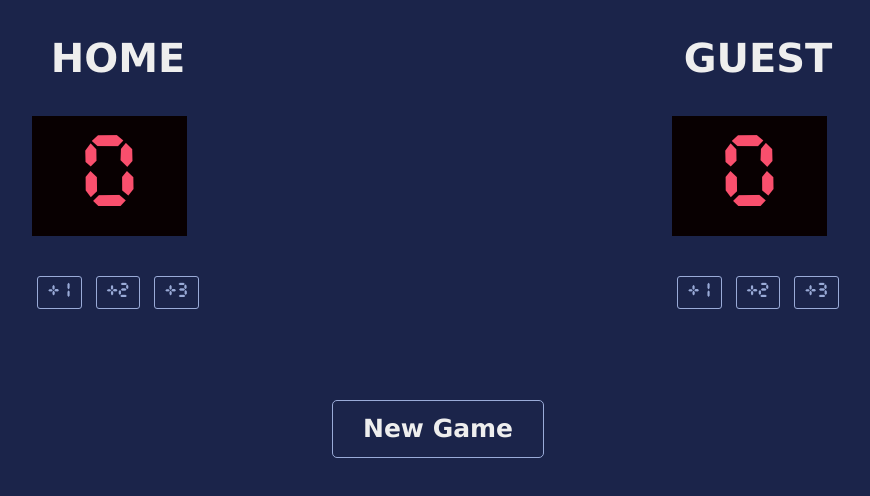
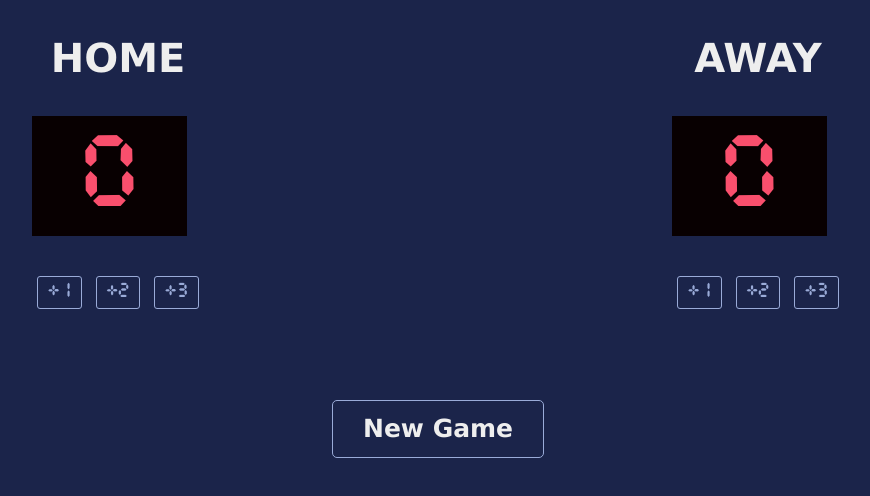
Before and after one commit to sa-gordy/Basketball-Counter-Solo-Project, a plain HTML site: page index.html in a window 1280 px wide. Shown: the whole page, without its empty margins (202-1072 px from the left). Drawn offline with nearby package versions, Linux system fonts and the light colour scheme.

Commit message:
Change Guest to Away

```diff
--- a/index.html
+++ b/index.html
@@ -13,7 +13,7 @@
             </div>
 
             <div>
-                <h3 class="column-title">GUEST</h3>
+                <h3 class="column-title">AWAY</h3>
                 <h1 id="guest-counter" class="counter">0</h1>
                 <button onclick="guestPlus1()" class="add-number">+1</button>
                 <button onclick="guestPlus2()" class="add-number">+2</button>
```
